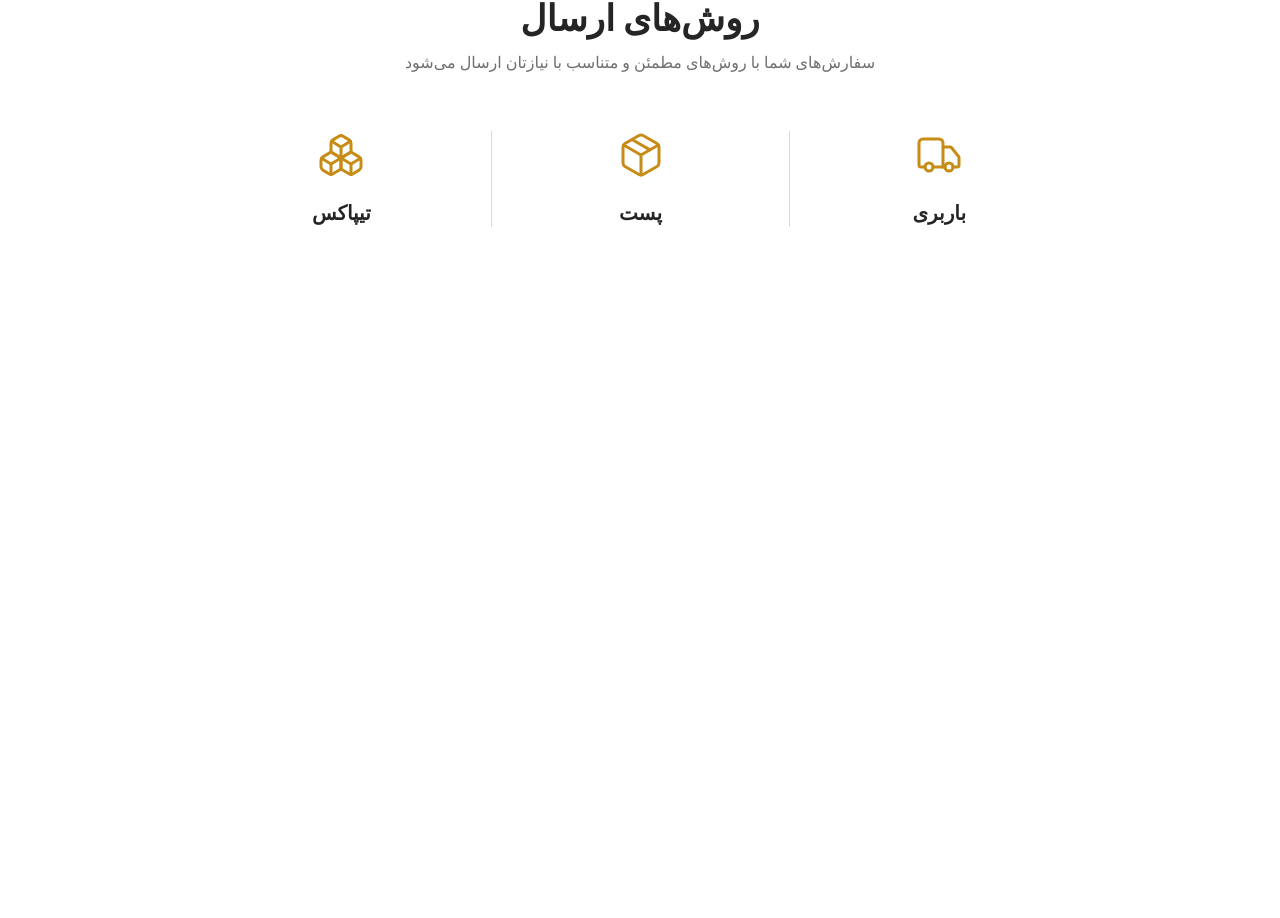
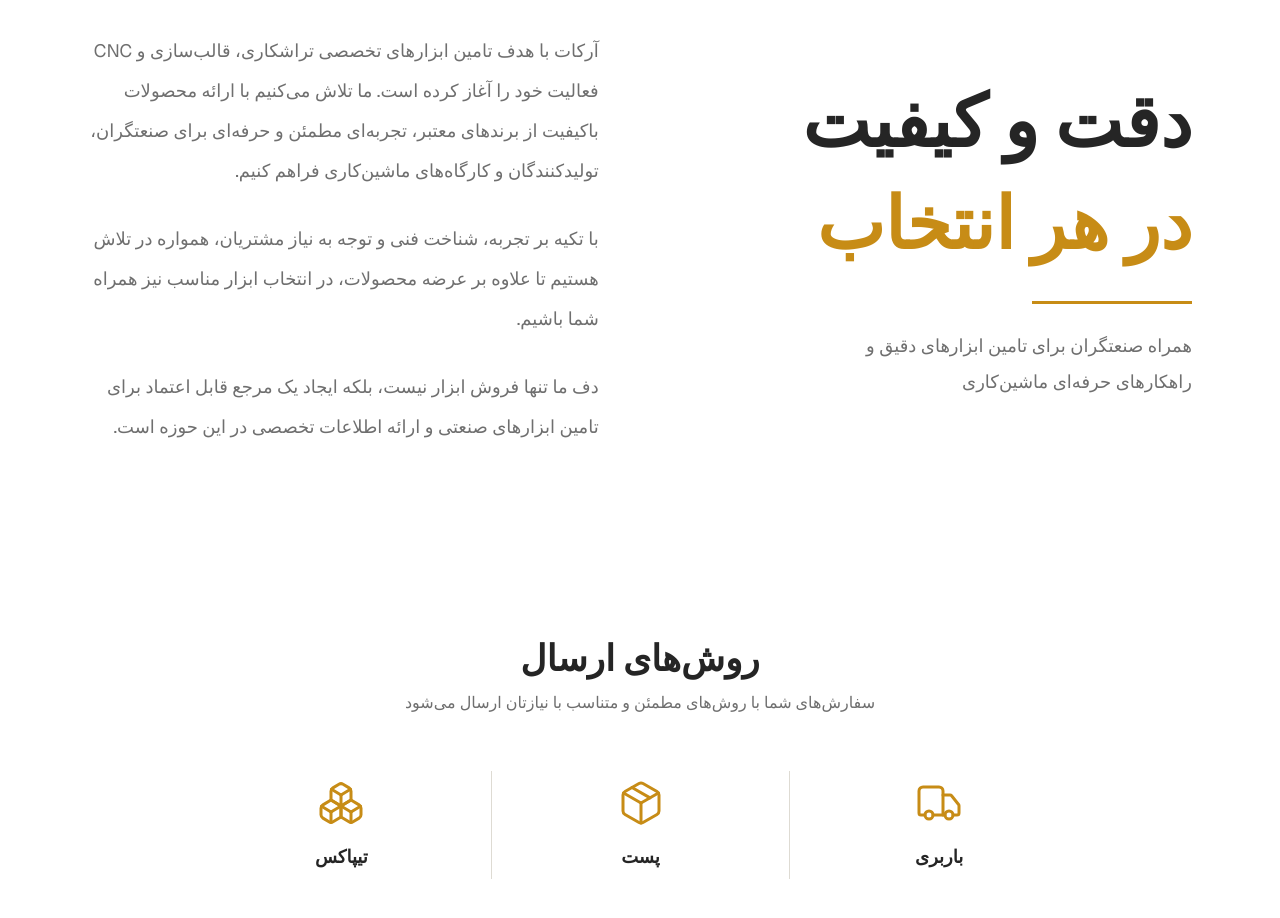
Before and after one commit to amirhoprogrammer/rcut, a Next.js app: page / in a window 1280 px wide. Shown: the part 892-1810 px from the top of the page. Before the commit the page ends 1199 px from the top, so only its background shows below. Built offline with nearby package versions, Linux system fonts and the light colour scheme.

Commit message:
add about section and edit in hover of icon in send

```diff
--- /dev/null
+++ b/src/app/About/page.tsx
@@ -0,0 +1,6 @@
+import AboutUs from "@/component/Home/AboutUs";
+import React from "react";
+
+export default function About() {
+  return <AboutUs />;
+}
--- a/src/app/page.tsx
+++ b/src/app/page.tsx
@@ -1,3 +1,4 @@
+import About from "./About/page";
 import Heros from "./Heros/page";
 import Sends from "./Sends/page";
 
@@ -5,6 +6,7 @@ export default function Home() {
   return (
     <div>
       <Heros />
+      <About />
       <Sends />
     </div>
   );
--- /dev/null
+++ b/src/component/Home/AboutUs.tsx
@@ -0,0 +1,39 @@
+import React from "react";
+const texts = {
+  text1:
+    "آرکات با هدف تامین ابزارهای تخصصی تراشکاری، قالب‌سازی و CNC فعالیت خود را آغاز کرده است. ما تلاش می‌کنیم با ارائه محصولات باکیفیت از برندهای معتبر، تجربه‌ای مطمئن و حرفه‌ای برای صنعتگران، تولیدکنندگان و کارگاه‌های ماشین‌کاری فراهم کنیم.",
+  text2:
+    "با تکیه بر تجربه، شناخت فنی و توجه به نیاز مشتریان، همواره در تلاش هستیم تا علاوه بر عرضه محصولات، در انتخاب ابزار مناسب نیز همراه شما باشیم.",
+  text3:
+    "دف ما تنها فروش ابزار نیست، بلکه ایجاد یک مرجع قابل اعتماد برای  تامین ابزارهای صنعتی و ارائه اطلاعات تخصصی در این حوزه است.",
+};
+export default function AboutUs() {
+  return (
+    <section className="py-28">
+      <div className="w90" dir="rtl">
+        <div className="flex items-center gap-10">
+          <div className="leftside text-right w-[52%]">
+            {/* [1.25] = tight */}
+            <h2 className="about-brand-title text-6xl leading-tight font-bold xl:text-7xl">
+              <span className="block text-foreground">دقت و کیفیت</span>
+              <span className="mt-3 block text-brand">در هر انتخاب</span>
+            </h2>
+            {/* 3px = 0.75 */}
+            <div className="about-brand-line bg-brand mt-8 h-0.75 w-40"></div>
+            <p className="about-brand-description mt-6 max-w-sm text-lg leading-9 text-muted-foreground">
+              همراه صنعتگران برای تامین ابزارهای دقیق و راهکارهای حرفه‌ای
+              ماشین‌کاری
+            </p>
+          </div>
+          <div className="rightside about-content text-right w-[48%]">
+            <div className="space-y-7 text-lg leading-10 text-muted-foreground">
+              <p>{texts.text1}</p>
+              <p>{texts.text2}</p>
+              <p>{texts.text3}</p>
+            </div>
+          </div>
+        </div>
+      </div>
+    </section>
+  );
+}
--- a/src/component/Home/Icon.tsx
+++ b/src/component/Home/Icon.tsx
@@ -6,9 +6,16 @@ interface IconTitle {
 
 export default function Icon({ items }: { items: IconTitle }) {
   return (
-    <div className="relative flex flex-col items-center justify-center gap-5 px-8 text-center">
-      {items.icon}
-      <p className="font-semibold text-xl">{items.title}</p>
+    <div className="group flex cursor-pointer flex-col items-center justify-center gap-4 px-4 py-2 text-center">
+      {/* آیکون: هنگام هاور کمی بزرگ می‌شه */}
+      <div className="transition-transform duration-300 group-hover:-translate-y-1 group-hover:scale-110">
+        {items.icon}
+      </div>
+
+      {/* متن: هنگام هاور طلایی می‌شه */}
+      <p className="text-lg font-semibold text-foreground transition-colors duration-300 group-hover:text-brand">
+        {items.title}
+      </p>
     </div>
   );
 }
```
